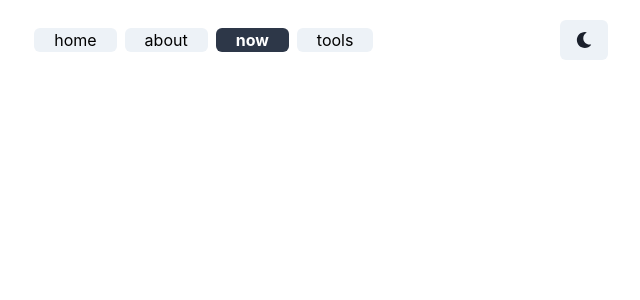
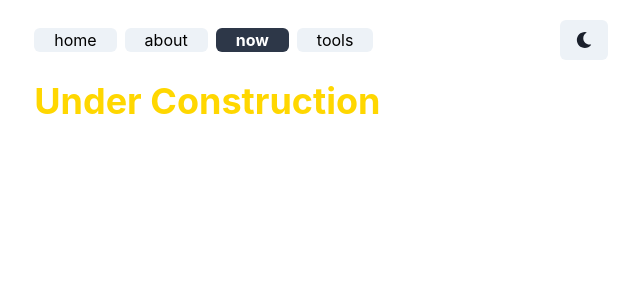
Before and after one commit to yorhodes/website, a Next.js app: page /now in a window 1280 px wide. Shown: the top 300 px of the page, without its empty margins (319-959 px from the left). Built offline with nearby package versions, Linux system fonts and the light colour scheme.

Commit message:
Add WIP to now and tools pages

```diff
--- a/components/bio.tsx
+++ b/components/bio.tsx
@@ -1,6 +1,4 @@
-import { Link, Button, Flex, Text, Heading, Img } from "@chakra-ui/react";
-import { IconType } from "react-icons";
-import { ExternalLinkIcon } from "@chakra-ui/icons";
+import { Flex, Text, Heading, Img } from "@chakra-ui/react";
 
 export type BioContent = {
   name: string;
--- a/components/navbar.tsx
+++ b/components/navbar.tsx
@@ -2,7 +2,6 @@ import NextLink from "next/link";
 import { useRouter } from "next/router";
 import { Link, HStack, useColorMode, Spacer, Button } from "@chakra-ui/react";
 import { FaMoon, FaSun } from "react-icons/fa";
-import { IconType } from "react-icons";
 
 export type NavPage = {
   href: string;
--- a/pages/now.tsx
+++ b/pages/now.tsx
@@ -1,10 +1,13 @@
-import { Container } from "@chakra-ui/react";
+import { Container, Heading } from "@chakra-ui/react";
 import Navbar from "../components/navbar";
 import { navPages } from '../data/navbar';
+
+import { MdConstruction } from 'react-icons/md'
 
 const NowPage = () => (
   <Container>
     {Navbar(navPages)}
+    <Heading color="gold">Under Construction</Heading>
   </Container>
 );
 
--- a/pages/tools.tsx
+++ b/pages/tools.tsx
@@ -1,10 +1,11 @@
-import { Container } from "@chakra-ui/react";
+import { Container, Heading } from "@chakra-ui/react";
 import Navbar from "../components/navbar";
 import { navPages } from '../data/navbar';
 
 const ToolsPage = () => (
   <Container>
     {Navbar(navPages)}
+    <Heading color="gold">Under Construction</Heading>
   </Container>
 );
 
```
